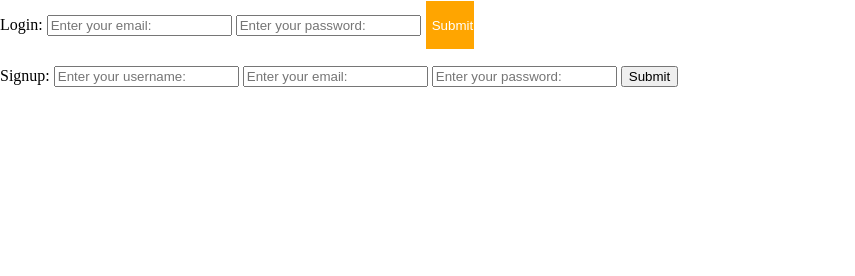
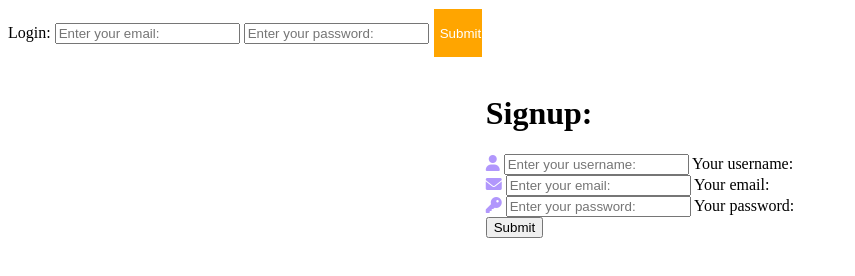
Before and after one commit to kaushalch1/travel, a website: page index.html in a window 1280 px wide. Shown: the whole page, without its empty margins (0-855 px from the left). Drawn offline with Linux system fonts and the light colour scheme.

Commit message:
styles for login

```diff
--- a/index.html
+++ b/index.html
@@ -3,24 +3,36 @@
     <meta charset="UTF-8">
     <meta name="viewport" content="width=device-width,initial-scale=1.0">
     <title>Travel</title>
-    <link rel="stylesheet" href="style.css">
+    <link rel="stylesheet" href="./style.css">
+    <link rel="stylesheet" href="https://cdnjs.cloudflare.com/ajax/libs/font-awesome/6.0.0/css/all.min.css">
 </head>
 <body>
+
+
+
     <div id="popup">
-    </div>
         <form action="/login" method="post">
             <label>Login:</label>
             <input type="email" name="email" placeholder="Enter your email:" required>
             <input type="password" name="password" placeholder="Enter your password:" required>
             <button type="submit" id="submit">Submit</button>
         </form>
+    </div>
+    <div id="popup1">
         <form action="/signup" method="post">
-        <label>Signup:</label>
+            <h1>Signup:</h1>
+            <i class="fa-solid fa-user" style="color: rgb(177, 151, 252);"></i>
             <input type="text" name="username" placeholder="Enter your username:" required>
+            <label>Your username:</label><br>
+            <i class="fa-solid fa-envelope" style="color: rgb(177, 151, 252);"></i>
             <input type="email" name="email" placeholder="Enter your email:" required>
+            <label>Your email:</label><br>
+            <i class="fa-solid fa-key" style="color: rgb(177, 151, 252);"></i>
             <input type="password" name="password" placeholder="Enter your password:" required>
+            <label>Your password:</label><br>
             <button type="submit">Submit</button>
         </form>
+    </div>
     <script src="index.js"></script>
 </body>
 </html>
--- a/style.css
+++ b/style.css
@@ -1,6 +1,5 @@
-body{
-    margin: 0px;
-    padding: 0px;
+*{
+    box-sizing: border-box;
 }
 #submit{
     height: 50px;
@@ -9,3 +8,8 @@ body{
     color: white;
     border: 1px solid white;
 }
+#popup1{
+    display: flex;
+    align-items: center;
+    justify-content: center;
+}
```
Also changed, not shown: app.js (+5 -4 lines). Lines whose indentation alone changed are shown as unchanged.
